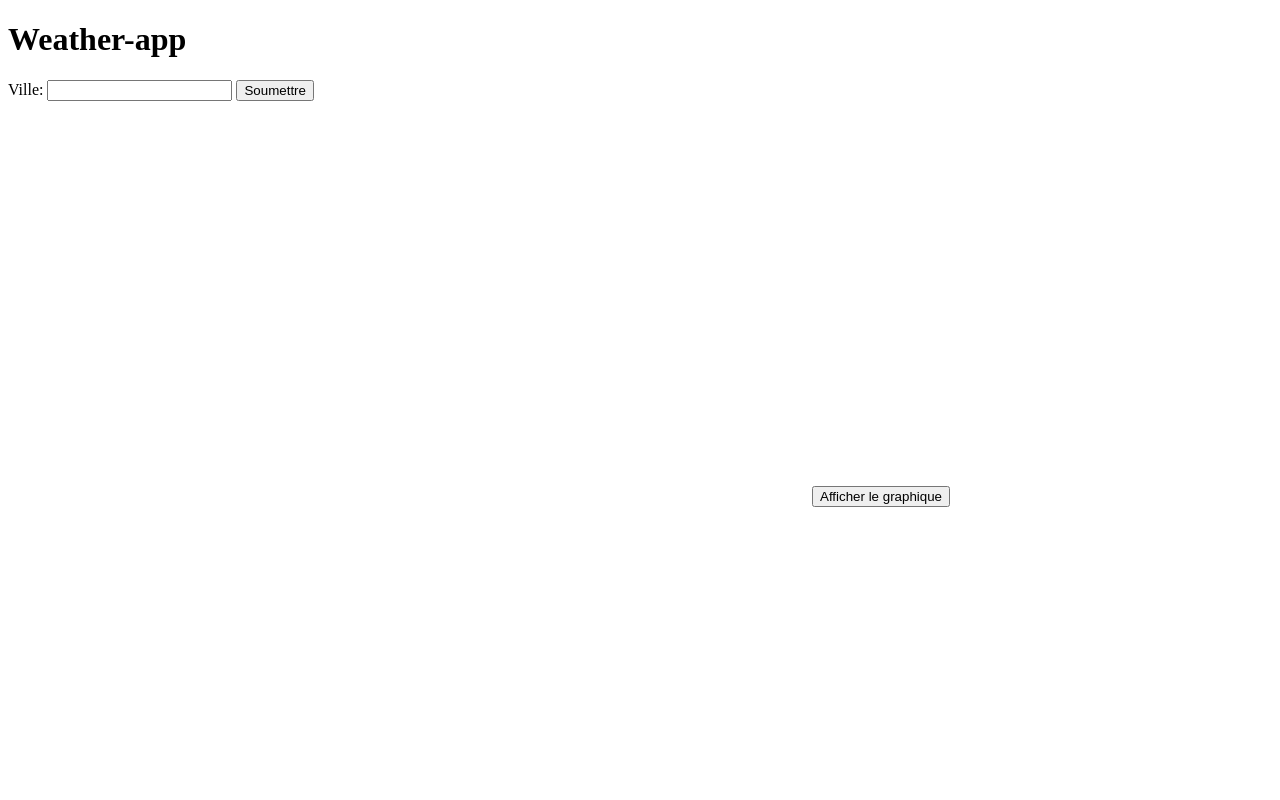
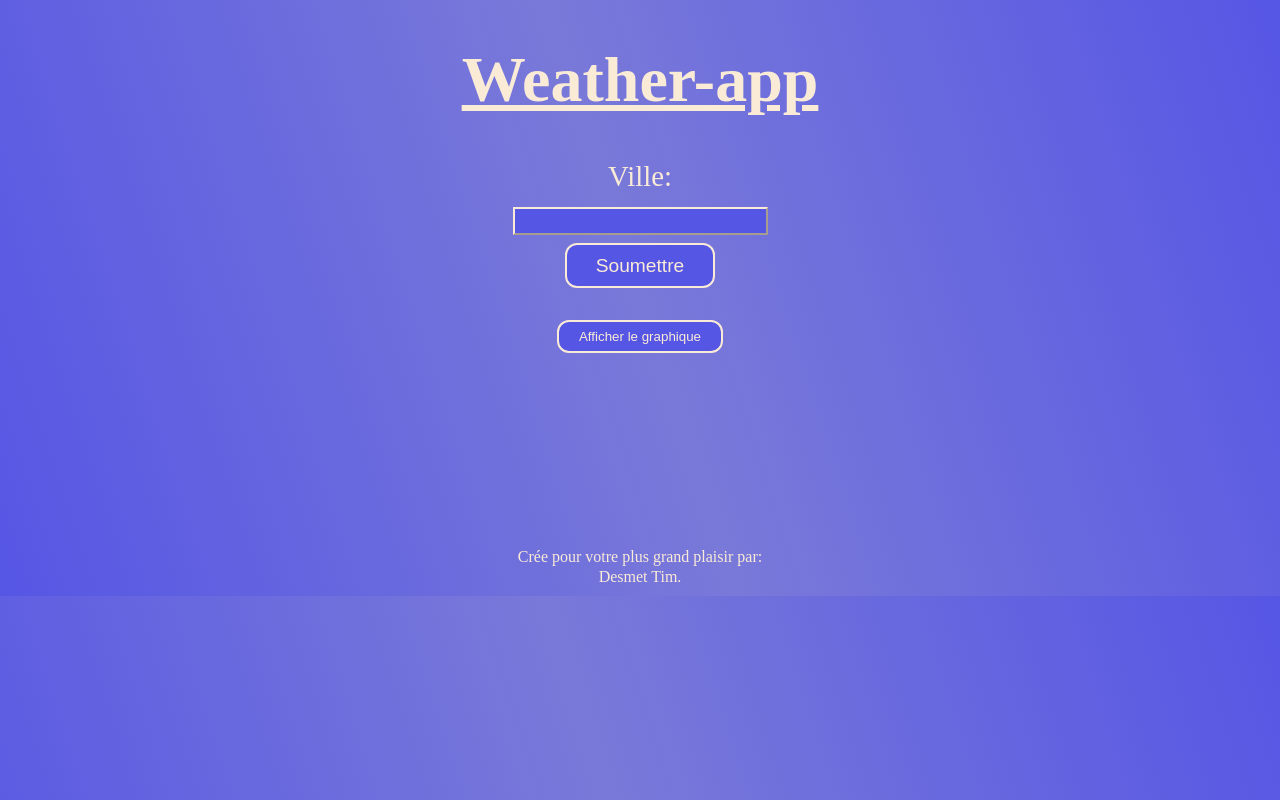
Before and after one commit to TimDesmet00/weather-app, a plain HTML site: page index.html in a window 1280 px wide. Drawn offline with nearby package versions, Linux system fonts and the light colour scheme.

Commit message:
arret des tentative de debbugage et debut css

```diff
--- a/index.html
+++ b/index.html
@@ -7,7 +7,7 @@
         <meta name="keywords" content="méteo, application, formation">  <!--mot cléf pour le moteur de recherche: keyword1, keyword2, ...-->
         <meta name="author" content="Desmet Tim">   <!--auteur de la page: auteur1, auteur2, ...-->
         <meta name="viewport" content="width=device-width, initial-scale=1">  <!--pour garder les proportions sur différent affichage-->
-        <!-- <link rel="stylesheet" href="./sass/main/style.css">   lien vers la feuille de style CSS -->
+        <link rel="stylesheet" href="./sass/main/style.css">   <!--lien vers la feuille de style CSS-->
         <script type="module" defer src="./javascript/script.js"></script> <!--lien vers la page codé en javascript-->
         <script defer src="https://cdn.jsdelivr.net/npm/chart.js"></script>
 
@@ -23,23 +23,30 @@
         <main>
             <section>
                 <article>
-                    <label for="city">Ville: </label>
+                    <div class="input">
+                    <p class="label"><label for="city">Ville: </label></p>
                     <input type="text" name="city" id="city">
-
+                    </div>
+                    <div class="btn">
                     <button id="btn-city">Soumettre</button>
+                    </div>
                 </article>
                 <section id="answer-api">
 
                 </section>
-                <section>
-                    <canvas id="temperatureChart" width="800" height="400"></canvas>
+                <section class="table">
+                    <div class="btn-table">
+                        <button id="generateChart">Afficher le graphique</button>
+                    </div>
 
-                    <button id="generateChart">Afficher le graphique</button>
+                    <canvas id="temperatureChart"></canvas>
+
                 </section>
             </section>
         </main>
         <footer>
-
+            <p>Crée pour votre plus grand plaisir par:</p>
+            <p>Desmet Tim.</p>
         </footer>
     </body>
 
--- a/javascript/config.json
+++ b/javascript/config.json
@@ -1,3 +1,3 @@
-{
-    "apiKey": "8c8a54427b5d60c0d66c1eac58dbdc26"
-}
+[
+    "8c8a54427b5d60c0d66c1eac58dbdc26"
+]
--- a/javascript/script.js
+++ b/javascript/script.js
@@ -1,7 +1,28 @@
+// import { apikey } from "./var.js";
+
 const inputCity = document.getElementById("city");
 const btnCity = document.getElementById("btn-city");
 const dailyAverages = [];
-let apiKey;
+const apiKey = "8c8a54427b5d60c0d66c1eac58dbdc26";
+// const getApiKey = () => {
+//   let apiKey;
+//   console.log("coucou");
+//   fetch("./config.json")
+//     .then((response) => {
+//       if (!response.ok) {
+//         throw new Error("La requête a échoué");
+//       }
+//       console.log("fichier: ", response.json);
+//       return response.json();
+//     })
+//     .then((config) => {
+//       console.log("clé de l'api: ", config.value);
+//       return (apiKey = config.value);
+//     })
+//     .catch((error) => {
+//       console.error("Erreur lors du chargement de la configuration : ", error);
+//     });
+// };
 
 btnCity.addEventListener("click", () => {
   const cityChoice = inputCity.value;
@@ -9,25 +30,6 @@ btnCity.addEventListener("click", () => {
     localStorage.setItem("selectedCity", cityChoice);
 
     fetchWeatherData(cityChoice);
-
-    fetch("./config.json")
-      .then((response) => {
-        if (!response.ok) {
-          throw new Error("La requête a échoué");
-        }
-        console.log(response.json);
-        return response.json();
-      })
-      .then((config) => {
-        console.log("clé de l'api: ", config.apiKey);
-        apiKey = config.apiKey;
-      })
-      .catch((error) => {
-        console.error(
-          "Erreur lors du chargement de la configuration : ",
-          error
-        );
-      });
   } else {
     alert("Veuillez entrer une ville.");
   }
@@ -55,8 +57,6 @@ btnCity.addEventListener("click", () => {
 
 async function fetchWeatherData(city) {
   try {
-    const apiKey = await getApiKey();
-
     if (!apiKey) {
       console.error("La clé API est manquante ou invalide.");
       return;
--- /dev/null
+++ b/javascript/var.js
@@ -0,0 +1 @@
+export const apikey = "8c8a54427b5d60c0d66c1eac58dbdc26";
--- /dev/null
+++ b/sass/component/_footer.scss
@@ -0,0 +1,7 @@
+body{
+    footer{
+        margin-top: 1.5em;
+        text-align: center;
+        line-height: 0.3em;
+    }
+}
--- /dev/null
+++ b/sass/component/_header.scss
@@ -0,0 +1,31 @@
+body{
+    // background-color: rgb(86, 86, 229);
+    background: linear-gradient(0.20turn, rgb(86, 86, 229), rgb(121, 121, 217), rgb(86, 86, 229));
+    color: antiquewhite;
+    header{
+        h1{
+            text-align: center;
+            text-decoration: underline;
+        }
+    }
+}
+
+@media only screen and (min-width:600px){
+    body{
+        header{
+            h1{
+                font-size: 2.5em;
+            }
+        }
+    }
+}
+
+@media only screen and (min-width:1024px){
+    body{
+        header{
+            h1{
+                font-size: 4em;
+            }
+        }
+    }
+}
--- /dev/null
+++ b/sass/component/_input.scss
@@ -0,0 +1,53 @@
+body{
+    main{
+        section{
+            article{
+                .input{
+                    text-align: center;
+                    .label{
+                        margin: 0.5em;
+                        font-size: 1.2em;
+                    }
+                    #city{
+                        background-color: rgb(86, 86, 229);
+                        border: 2px outset antiquewhite;
+                        text-align: center;
+                        color: antiquewhite;
+                    }
+                }
+                .btn{
+                    margin: 0.5em 0;
+                    text-align: center;
+                    #btn-city{
+                        @include btn;
+                    }
+                }
+            }
+        }
+    }
+}
+
+@media only screen and (min-width:600px){
+    body{
+        main{
+            section{
+                article{
+                    .input{
+                        .label{
+                            font-size: 1.8em;
+                        }
+                        #city{
+                            box-sizing: content-box;
+                            font-size: 1.2em;
+                        }
+                    }
+                    .btn{
+                        #btn-city{
+                            font-size: 1.2em;
+                        }
+                    }
+                }
+            }
+        }
+    }
+}
--- /dev/null
+++ b/sass/component/_insertinfo.scss
@@ -0,0 +1,35 @@
+body{
+    main{
+        #answer-api{
+            padding: 0em 5%;
+            .daily-average{
+                margin: 3em 0;
+                text-align: center;
+            }
+        }
+    }
+}
+
+@media only screen and (min-width:600px){
+    body{
+        main{
+            #answer-api{
+                display: grid;
+                grid-template-columns: repeat(2, 1fr);
+                font-size: 1.1em;
+            }
+        }
+    }
+}
+
+@media only screen and (min-width:1024px){
+    body{
+        main{
+            #answer-api{
+                display: grid;
+                grid-template-columns: repeat(3, 1fr);
+                font-size: 1.2em;
+            }
+        }
+    }
+}
--- /dev/null
+++ b/sass/component/_table.scss
@@ -0,0 +1,13 @@
+body{
+    main{
+        .table{
+            text-align: center;
+            .btn-table{
+                margin: 1.5em 0;
+                #generateChart{
+                    @include btn;
+                }
+            }
+        }
+    }
+}
--- a/sass/main/style.scss
+++ b/sass/main/style.scss
@@ -0,0 +1,8 @@
+
+@import "../utils/mixin";
+
+@import "../component/header";
+@import "../component/input";
+@import "../component/insertinfo";
+@import "../component/table";
+@import "../component/footer";
--- /dev/null
+++ b/sass/utils/_mixin.scss
@@ -0,0 +1,11 @@
+@mixin btn {
+    padding: 0.5em 1.5em;
+    border: 2px solid antiquewhite;
+    border-radius: 12px;
+    background-color: rgb(86, 86, 229);
+    color: antiquewhite;
+    transition: 1.2s;
+    &:hover{
+        box-shadow: 10px 5px 2px black;
+    }
+}
```
Also changed, not shown: sass/component/insertinfo.scss (deleted), sass/main/style.css (added), 2 other files.
